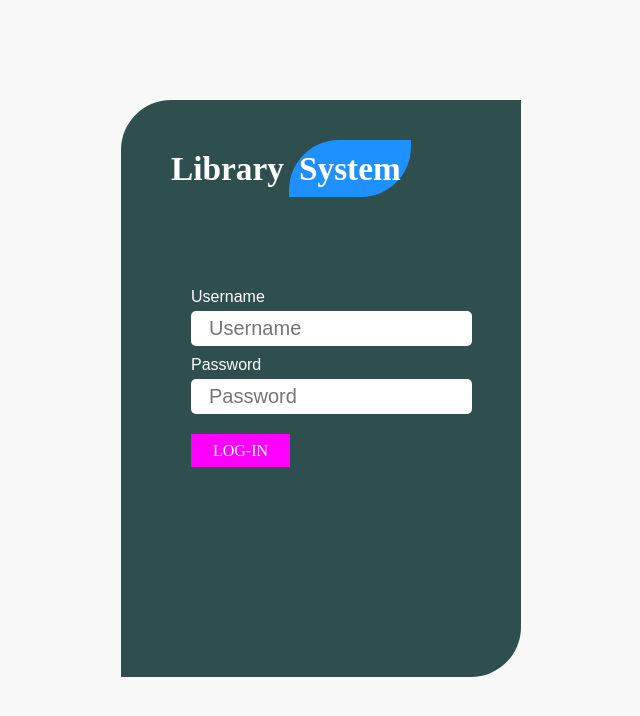
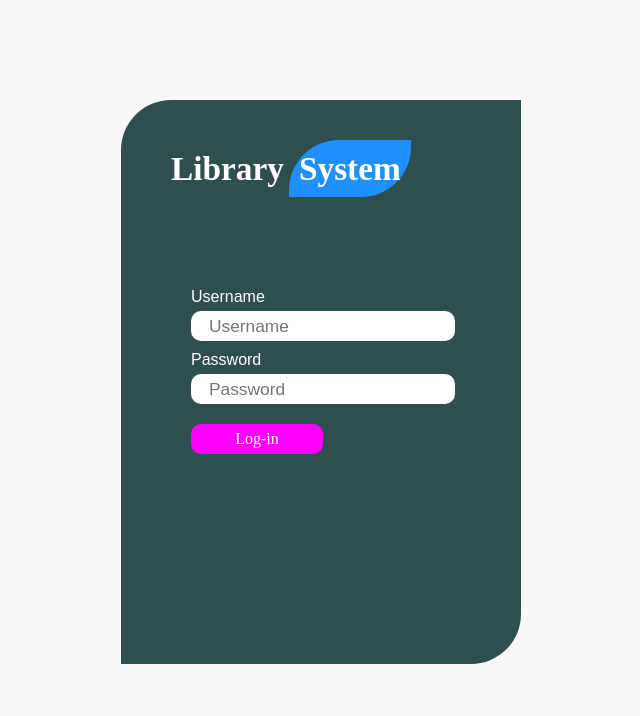
Before and after one commit to dequilla3/Library-System-Project, a PHP site: page / in a window 1280 px wide. Shown: the top 716 px of the page, without its empty margins (327-967 px from the left). Run offline with PHP 8.4, Linux system fonts and the light colour scheme.

Commit message:
Changing side bar design

```diff
--- a/css/style.css
+++ b/css/style.css
@@ -54,12 +54,12 @@ body{
 }
 
 .login-form .form-group input{
-	width: 85%;
-	height: 35px;
+	width: 80%;
+	height: 30px;
 	padding-left: 18px;
-	font-size: 15pt;
+	font-size: 13pt;
 	font-family: arial;
-	border-radius: 5px;
+	border-radius: 10px;
 	border-style: none;
 }
 .login-form .form-group input:focus{
@@ -67,8 +67,8 @@ body{
 }
 
 .login-form .form-group button{
-	height: 33px;
-	width: 30%;
+	height: 30px;
+	width: 40%;
 	background: fuchsia;
 	font-family: century gothic;
 	color: white;
@@ -77,15 +77,16 @@ body{
 	margin-top: 10px;
 	transition: .5s;
 	font-size: 12pt;
-	text-transform: uppercase;
+	border-radius: 10px;
 }
 .login-form .form-group button:focus{
 	outline: none;
-	background: blue;
+
 }
 
 .login-form .form-group button:hover{
-	width: 33%;
+	width: 50%;
+	background: blue;
 }
 
 .error-messg{
@@ -224,14 +225,14 @@ body{
 	font-size: 12pt;
 	padding: 3px 5px;
 	white-space: nowrap;
-	transition: all .102s ease-in-out;
+	transition: 0.5s;
 	text-transform: uppercase;
 	margin-left: 10px;
 
 }
 
 .nav-sidebar ul li a:hover{
-	border-left: 7px solid crimson;
+	border-left: 10px solid maroon;
 }
 
 .nav-sidebar ul .logout a{
@@ -239,6 +240,12 @@ body{
 	padding-right: 100px;
 	border-left: 7px solid crimson;
 	border-radius: 20px;
+	transition: 0.5s;
+}
+.nav-sidebar ul .logout a:hover{
+
+	border-left: 10px solid maroon;
+	font-weight: bold;
 }
 
 .container{
--- a/header.php
+++ b/header.php
@@ -12,7 +12,7 @@
 			session_start();
 				if (!isset($_SESSION['uid']))
 				{
-					header("Location: ../Library%20System%20Project/");
+					header("Location: ../Library%20System%20Project/index.php");
 				}else{
 				}
 			?>
```
